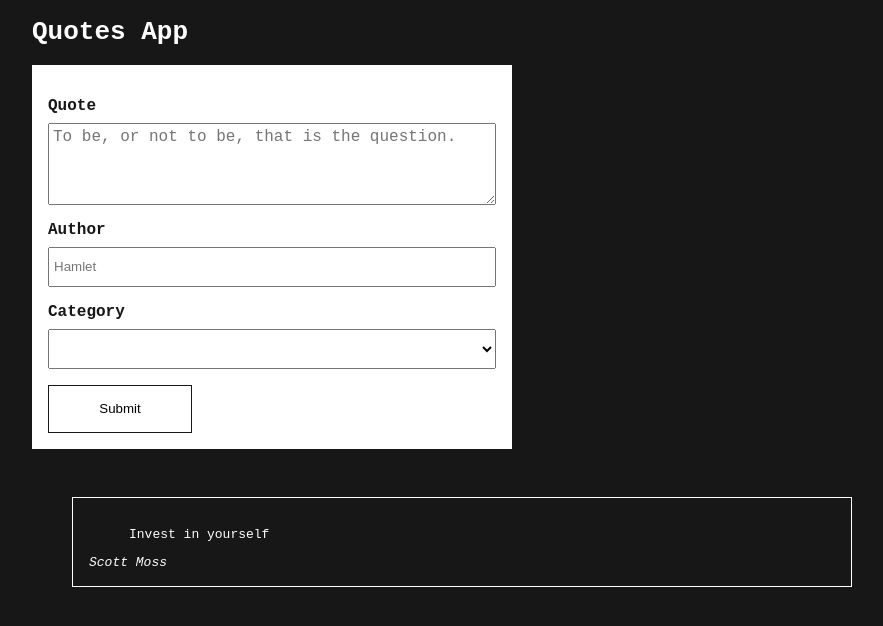
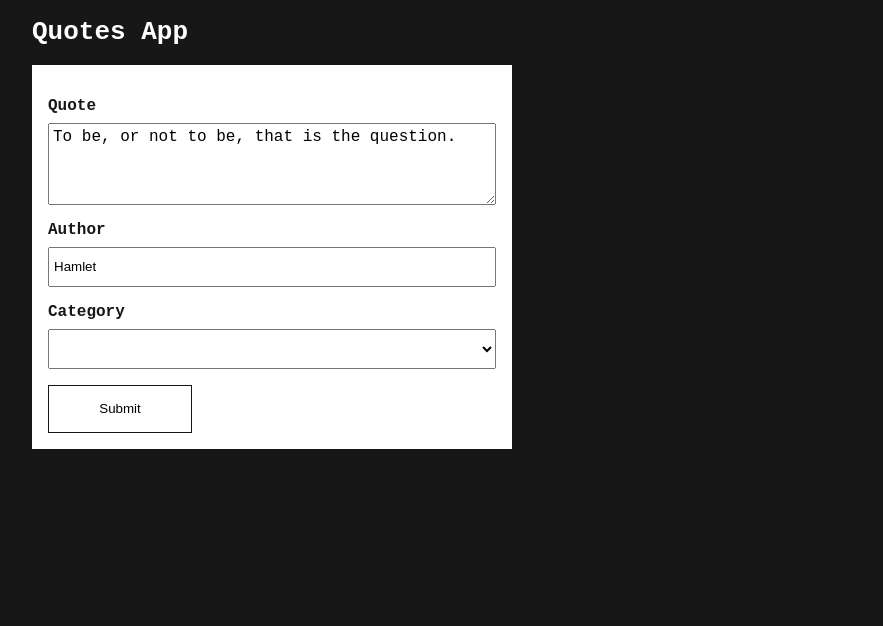
Before and after one commit to dominicva/my-quotes-app, a React (Vite) app: page / in a window 1280 px wide. Shown: the top 626 px of the page, without its empty margins (178-1061 px from the left). Built offline with nearby package versions, Linux system fonts and the light colour scheme.

Commit message:
Refactor: Form component

```diff
--- a/src/App.js
+++ b/src/App.js
@@ -1,15 +1,12 @@
 import ReactDOM from 'react-dom';
-// import Quote from './components/Quote';
-// import Form from './components/Form';
-import CreateQuoteControl from './components/CreateQuoteControl';
+import Form from './components/Form/index';
 
 const App = () => {
   return (
     <div className="app">
       <h1>Quotes App</h1>
-      <CreateQuoteControl />
-      {/* <Form />
-      <Quote text="Invest in yourself" author="Scott Moss" /> */}
+      <Form />
+      {/* <Quote text="Invest in yourself" author="Scott Moss" /> */}
     </div>
   );
 };
--- a/src/components/CreateQuoteControl.js
+++ /dev/null
@@ -1,18 +0,0 @@
-import { useState, useEffect } from 'react';
-import Form from './Form';
-import Quote from './Quote';
-
-const CreateQuoteControl = () => {
-  const [quotePreview, setQuotePreview] = useState('Invest in yourself');
-  const [authorPreview, setAuthorPreview] = useState('Scott Moss');
-
-  useEffect(() => {});
-  return (
-    <div>
-      <Form />
-      <Quote text={quotePreview} author={authorPreview} />
-    </div>
-  );
-};
-
-export default CreateQuoteControl;
--- a/src/components/Form.js
+++ /dev/null
@@ -1,38 +0,0 @@
-import { useState, useEffect } from 'react';
-import InputControl from './InputControl';
-
-const Form = () => {
-  const [quote, setQuote] = useState(
-    'To be, or not to be, that is the question.'
-  );
-  const [author, setAuthor] = useState('Hamlet');
-  const [category, setCategory] = useState('');
-
-  return (
-    <div className="create-quote">
-      <form
-        onSubmit={(e) => {
-          e.preventDefault();
-          // POST request to create new quote in api
-        }}
-        className="create-quote__form"
-      >
-        <InputControl
-          id="quote__text-area"
-          labelText="Quote"
-          inputType="textarea"
-          placeholder="Quote text"
-        />
-        <InputControl
-          id="quote__author-input"
-          labelText="Author"
-          placeholder="Author"
-        />
-        <InputControl id="category" labelText="Category" inputType="dropdown" />
-        <button>Submit</button>
-      </form>
-    </div>
-  );
-};
-
-export default Form;
--- /dev/null
+++ b/src/components/Form/AuthorInput.js
@@ -0,0 +1,21 @@
+import { useState } from 'react';
+
+const AuthorInput = function () {
+  const [author, setAuthor] = useState('Hamlet');
+  return (
+    <label htmlFor="quote__author-input">
+      Author
+      <input
+        onChange={(e) => setAuthor(e.target.value)}
+        onBlur={(e) => setAuthor(e.target.value)}
+        rows="4"
+        id="quote__author-input"
+        type="text"
+        value={author}
+        placeholder="Hamlet"
+      />
+    </label>
+  );
+};
+
+export default AuthorInput;
--- /dev/null
+++ b/src/components/Form/QuoteInput.js
@@ -0,0 +1,24 @@
+import { useState } from 'react';
+
+const QuoteInput = function () {
+  const [quote, setQuote] = useState(
+    'To be, or not to be, that is the question.'
+  );
+
+  return (
+    <label htmlFor="quote__text-area">
+      Quote
+      <textarea
+        onChange={(e) => setQuote(e.target.value)}
+        onBlur={(e) => setQuote(e.target.value)}
+        rows="4"
+        id="quote__text-area"
+        type="text"
+        value={quote}
+        placeholder="Quote"
+      />
+    </label>
+  );
+};
+
+export default QuoteInput;
--- /dev/null
+++ b/src/components/Form/SelectCategory.js
@@ -0,0 +1,28 @@
+import { useState } from 'react';
+
+const CATEGORIES = ['philosophy', 'science', 'contemplation'];
+
+const SelectCategory = function () {
+  const [category, setCategory] = useState('');
+
+  return (
+    <label htmlFor="category">
+      Category
+      <select
+        onChange={(e) => setCategory(e.target.value)}
+        onBlur={(e) => setCategory(e.target.value)}
+        id="category"
+        value={category}
+      >
+        <option />
+        {CATEGORIES.map((category) => (
+          <option value={category} key={category}>
+            {category}
+          </option>
+        ))}
+      </select>
+    </label>
+  );
+};
+
+export default SelectCategory;
--- /dev/null
+++ b/src/components/Form/index.js
@@ -0,0 +1,25 @@
+import QuoteInput from './QuoteInput';
+import AuthorInput from './AuthorInput';
+import SelectCategory from './SelectCategory';
+
+const Form = function () {
+  return (
+    <div className="create-quote">
+      <form
+        onSubmit={(e) => {
+          e.preventDefault();
+          // POST request to create new quote in api
+        }}
+        className="create-quote__form"
+      >
+        <QuoteInput />
+        <AuthorInput />
+        <SelectCategory />
+
+        <button>Submit</button>
+      </form>
+    </div>
+  );
+};
+
+export default Form;
--- a/src/components/InputControl.js
+++ /dev/null
@@ -1,58 +0,0 @@
-import { useState } from 'react';
-
-const CATEGORIES = ['philosophy', 'science', 'contemplation'];
-
-export default function InputControl({ id, labelText, inputType }) {
-  const [content, setContent] = useState('');
-
-  if (inputType === 'textarea') {
-    return (
-      <label htmlFor={id}>
-        {labelText}
-        <textarea
-          onChange={(e) => setContent(e.target.value)}
-          onBlur={(e) => setContent(e.target.value)}
-          rows="4"
-          id={id}
-          type="text"
-          value={content}
-          placeholder="To be, or not to be, that is the question."
-        />
-      </label>
-    );
-  } else if (inputType === 'dropdown') {
-    return (
-      <label htmlFor={id}>
-        {labelText}
-        <select
-          onChange={(e) => setContent(e.target.value)}
-          onBlur={(e) => setContent(e.target.value)}
-          id={id}
-          value={content}
-        >
-          <option />
-          {CATEGORIES.map((category) => (
-            <option value={category} key={category}>
-              {category}
-            </option>
-          ))}
-        </select>
-      </label>
-    );
-  } else {
-    return (
-      <label htmlFor={id}>
-        {labelText}
-        <input
-          onChange={(e) => setContent(e.target.value)}
-          onBlur={(e) => setContent(e.target.value)}
-          rows="4"
-          id={id}
-          type="text"
-          value={content}
-          placeholder="Hamlet"
-        />
-      </label>
-    );
-  }
-}
```
